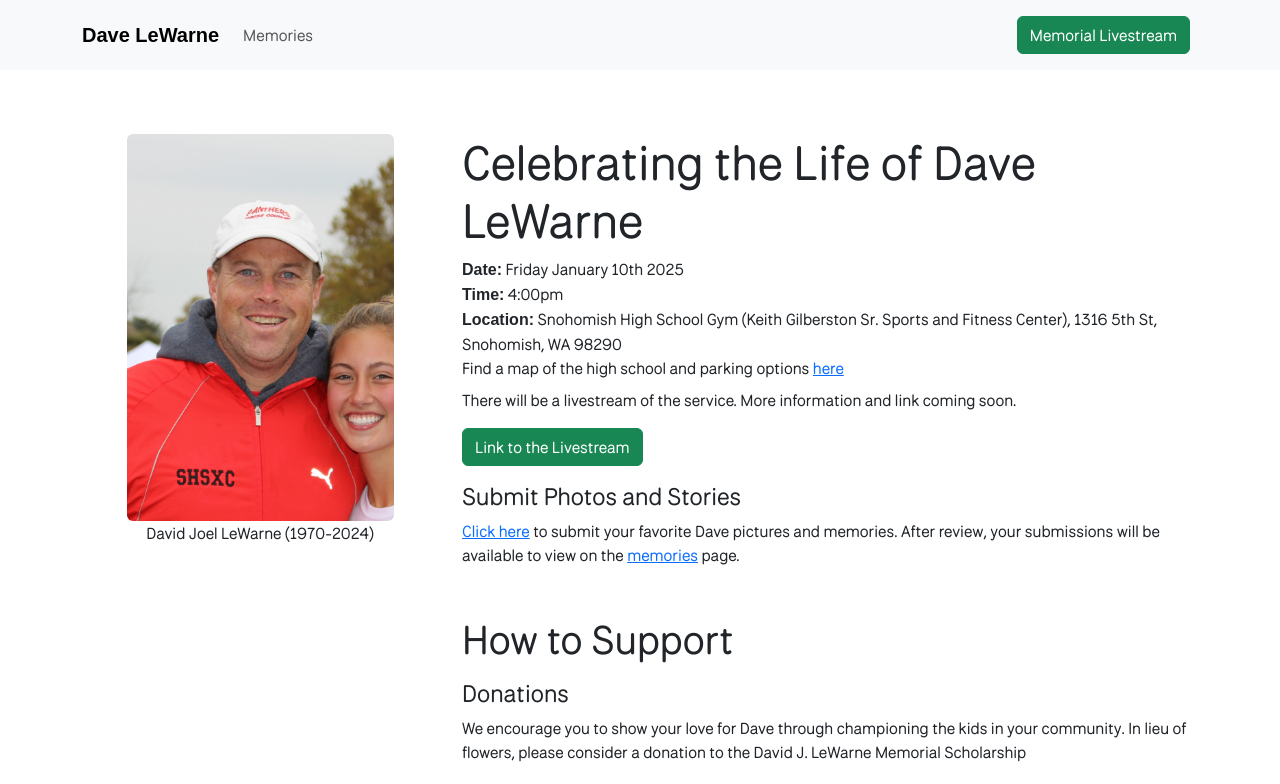
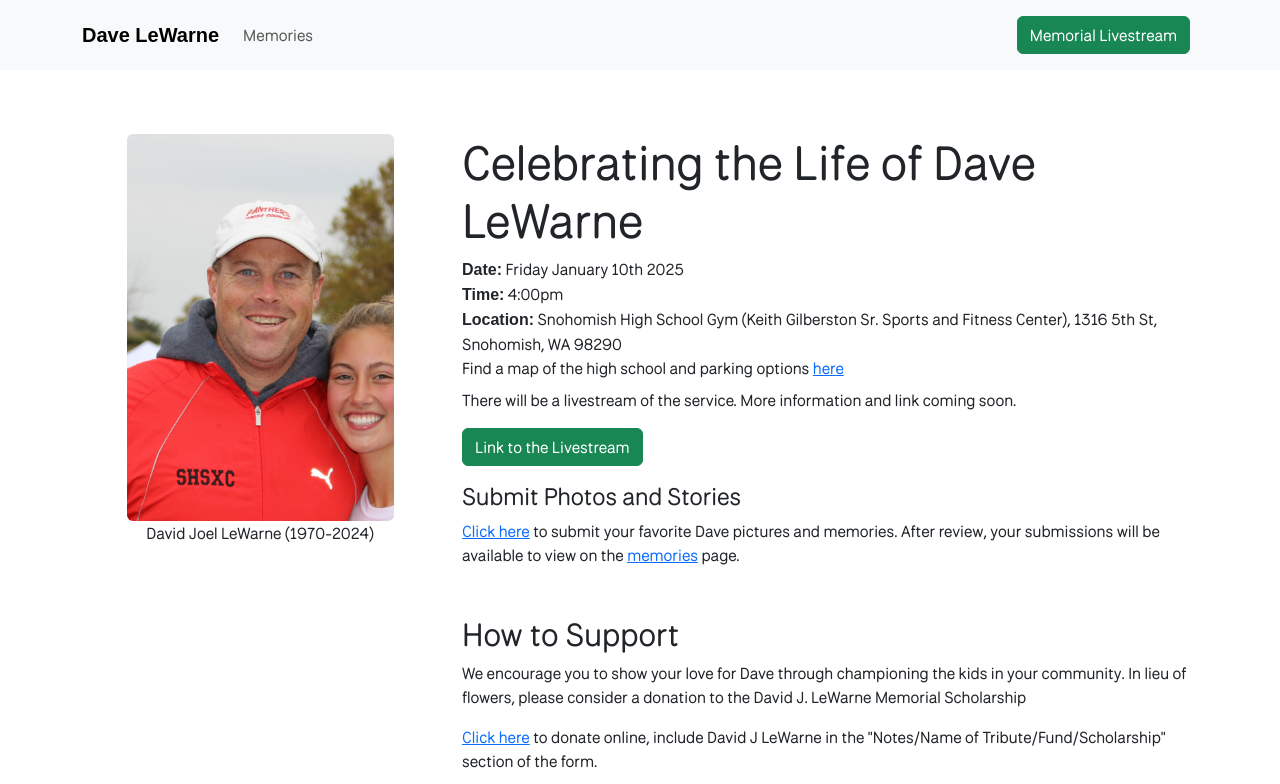
Before and after one commit to giselejfox/dave-lewarne-memorial, a Next.js app: page / in a window 1280 px wide. Shown: the top 784 px of the page. Built offline with nearby package versions, Linux system fonts and the light colour scheme; a web font is replaced by a local one.

Commit message:
formatting

```diff
--- a/src/app/globals.css
+++ b/src/app/globals.css
@@ -33,7 +33,7 @@ h1 {
 }
 
 h2 {
-    font-size: 2.5rem !important;
+    font-size: 2rem !important;
 }
 
 h3 {
--- a/src/app/page.js
+++ b/src/app/page.js
@@ -6,7 +6,7 @@ export default function Home() {
       <Row className="main-row">
         <Col className="d-flex flex-column justify-content-center align-items-center h-100 pt-lg-5" xs={12} lg={4} >
           <img className="w-75 rounded" src="/img/dave-headshot.jpeg" alt="Dave and Anne sitting at a table and smiling" />
-          <div className="">David Joel LeWarne (1970-2024)</div>
+          <div className="mb-5">David Joel LeWarne (1970-2024)</div>
         </Col>
         <Col xs={12} lg={8} className="pt-lg-5">
           {/* <h1 className="">Dave LeWarne</h1> */}
@@ -23,7 +23,6 @@ export default function Home() {
           <h3>Submit Photos and Stories</h3>
           <div><a href="https://form.jotform.com/243655021912047">Click here</a> to submit your favorite Dave pictures and memories. After review, your submissions will be available to view on the <a href="/memories">memories</a> page.</div>
           <h2 className="mt-5">How to Support</h2>
-          <h3>Donations</h3>
           <p>We encourage you to show your love for Dave through championing the kids in your community. In lieu of flowers, please consider a donation to the David J. LeWarne Memorial Scholarship</p>
           <p><a href="https://www.snoed.org/donate-online/">Click here</a> to donate online, include David J LeWarne in the "Notes/Name of Tribute/Fund/Scholarship" section of the form.</p>
           <p>You can also mail a check to PO Box 1312, Snohomish, WA 98291. Please include a note for Dave LeWarne Scholarship on the check. </p>
```
